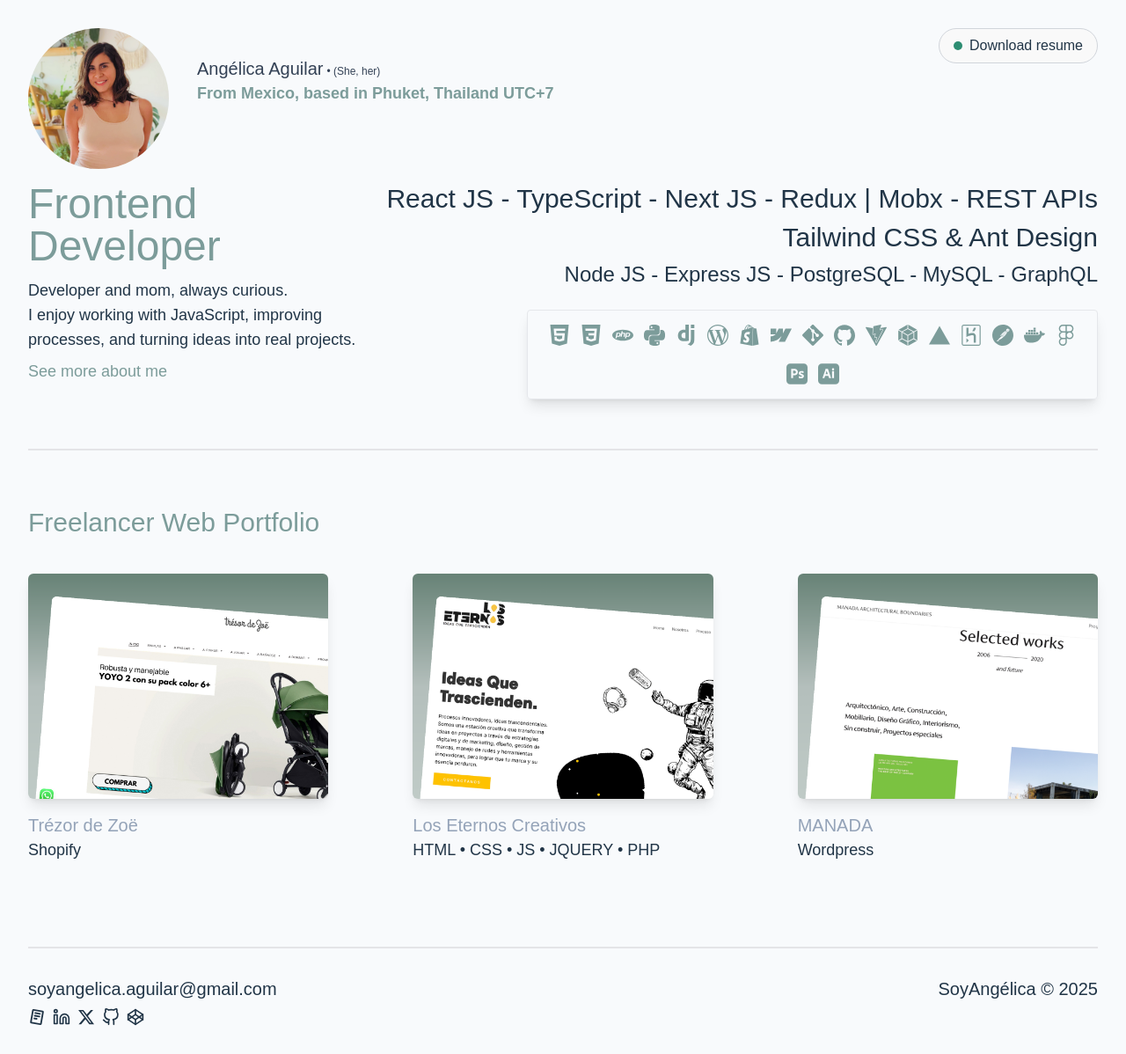
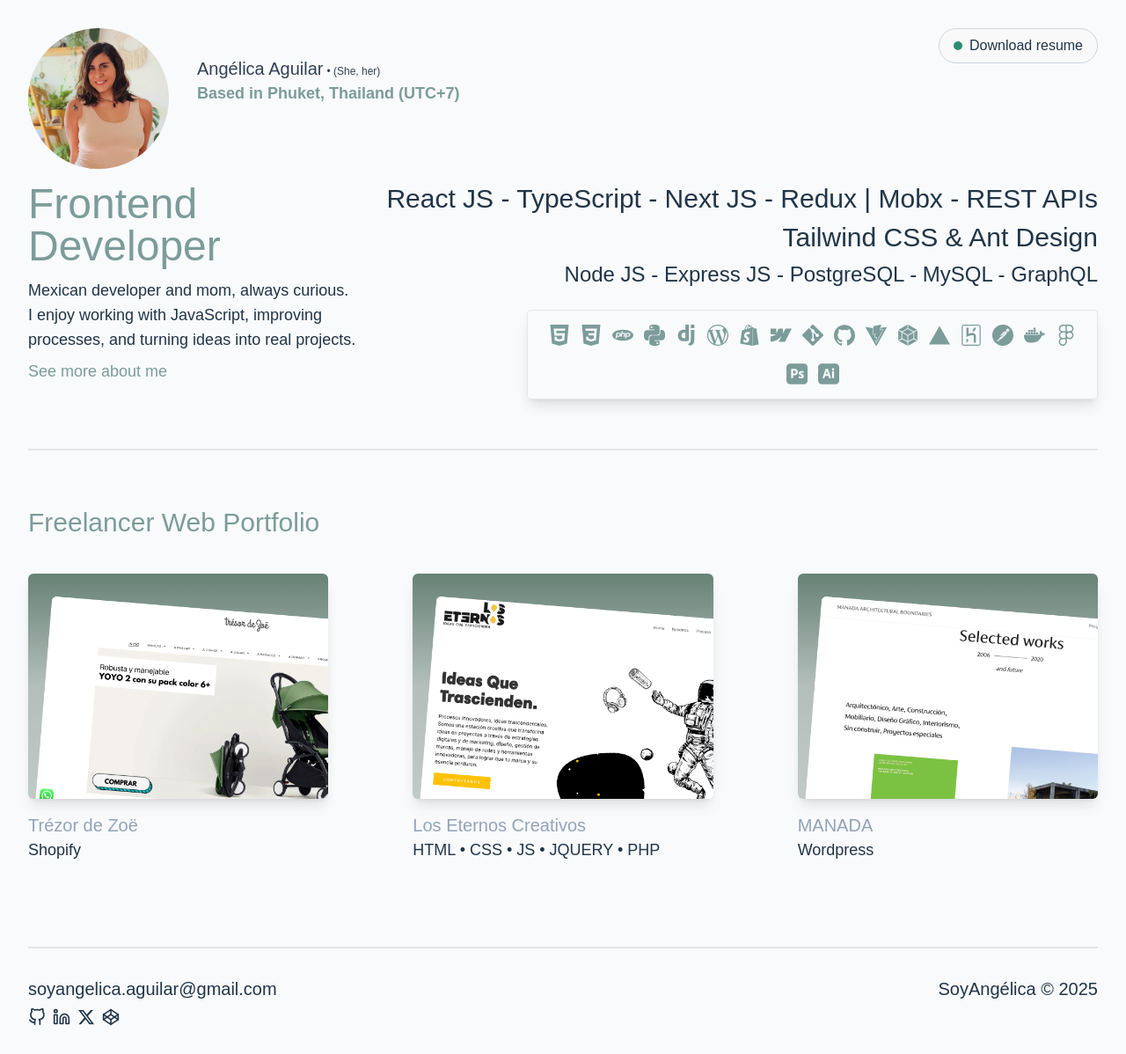
Before and after one commit to soyAngelica/portfolio2022, a React (Vite) app: page / in a window 1280 px wide. Shown: the whole page at 88% size. Built offline with nearby package versions, Linux system fonts and the light colour scheme; a web font is replaced by a local one.

Commit message:
more updates

```diff
--- a/src/components/Footer/Footer.tsx
+++ b/src/components/Footer/Footer.tsx
@@ -1,6 +1,5 @@
+import { FaXTwitter } from "react-icons/fa6";
 import { FiCodepen, FiGithub, FiLinkedin } from "react-icons/fi";
-import { FaXTwitter } from "react-icons/fa6";
-import { PiReadCvLogoBold } from "react-icons/pi";
 
 const Footer = () => {
   return (
@@ -14,11 +13,11 @@ const Footer = () => {
         <ul className="flex text-xl gap-2 mt-2">
           <li>
             <a
-              href="https://read.cv/soyangelica"
+              href="https://github.com/soyAngelica"
               target="_blank"
               rel="noreferrer"
             >
-              <PiReadCvLogoBold />
+              <FiGithub />
             </a>
           </li>
           <li>
@@ -37,16 +36,6 @@ const Footer = () => {
               rel="noreferrer"
             >
               <FaXTwitter />
-            </a>
-          </li>
-
-          <li>
-            <a
-              href="https://github.com/soyAngelica"
-              target="_blank"
-              rel="noreferrer"
-            >
-              <FiGithub />
             </a>
           </li>
           <li>
--- a/src/components/Header/Header.tsx
+++ b/src/components/Header/Header.tsx
@@ -18,7 +18,7 @@ const Header = () => {
               </span>
             </div>
             <div className="text-teal dark:text-teal font-bold text-lg">
-              From Mexico, based in Phuket, Thailand UTC+7
+              Based in Phuket, Thailand (UTC+7)
             </div>
           </figcaption>
         </div>
--- a/src/components/Hero/Hero.tsx
+++ b/src/components/Hero/Hero.tsx
@@ -8,7 +8,7 @@ const Hero = () => {
           Frontend Developer
         </p>
         <p className="text-lg text-left mb-2 ">
-          Developer and mom, always curious. <br />I enjoy working with
+          Mexican developer and mom, always curious. <br /> I enjoy working with
           JavaScript, improving processes, and turning ideas into real projects.
         </p>
         <p className="text-left text-lg">
```
